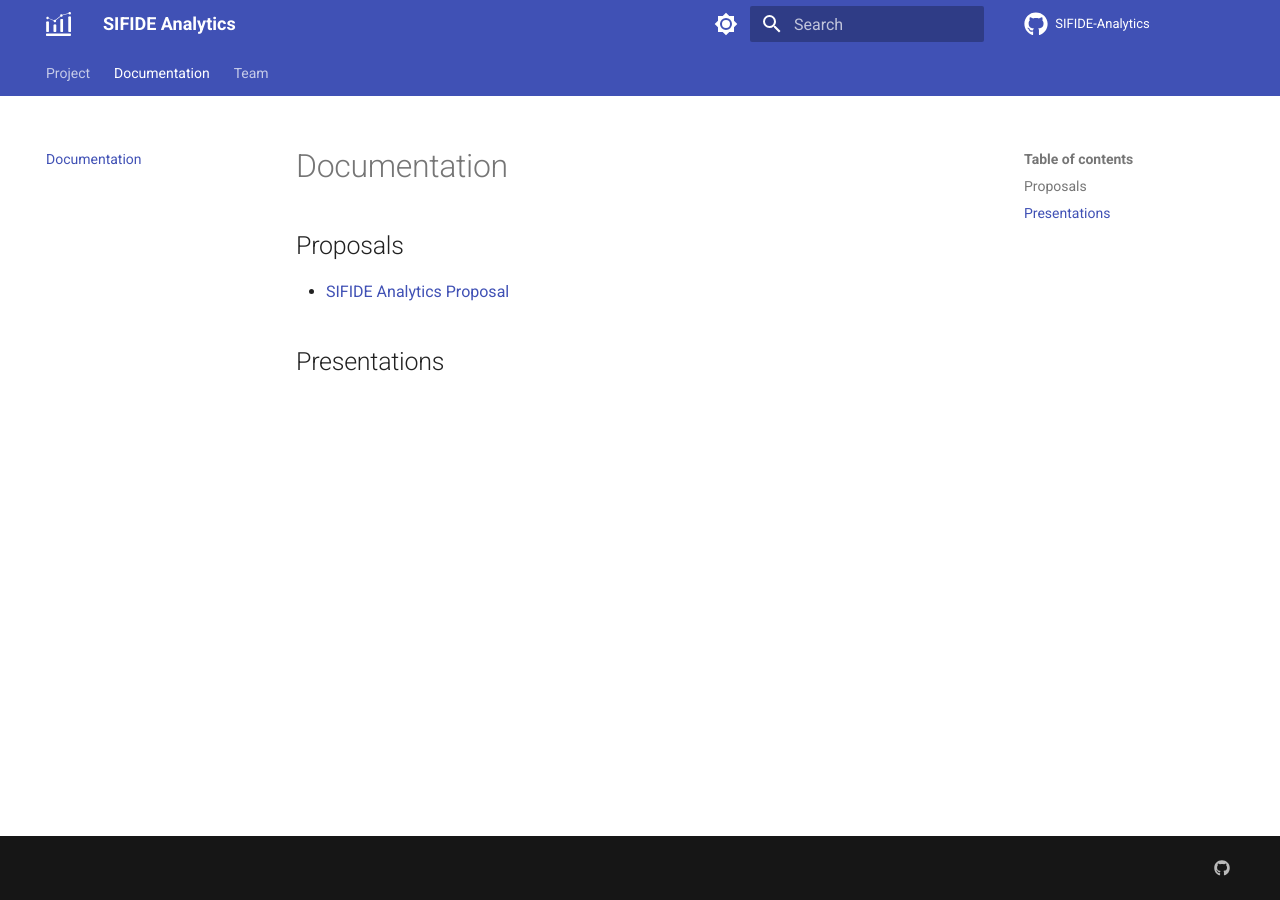
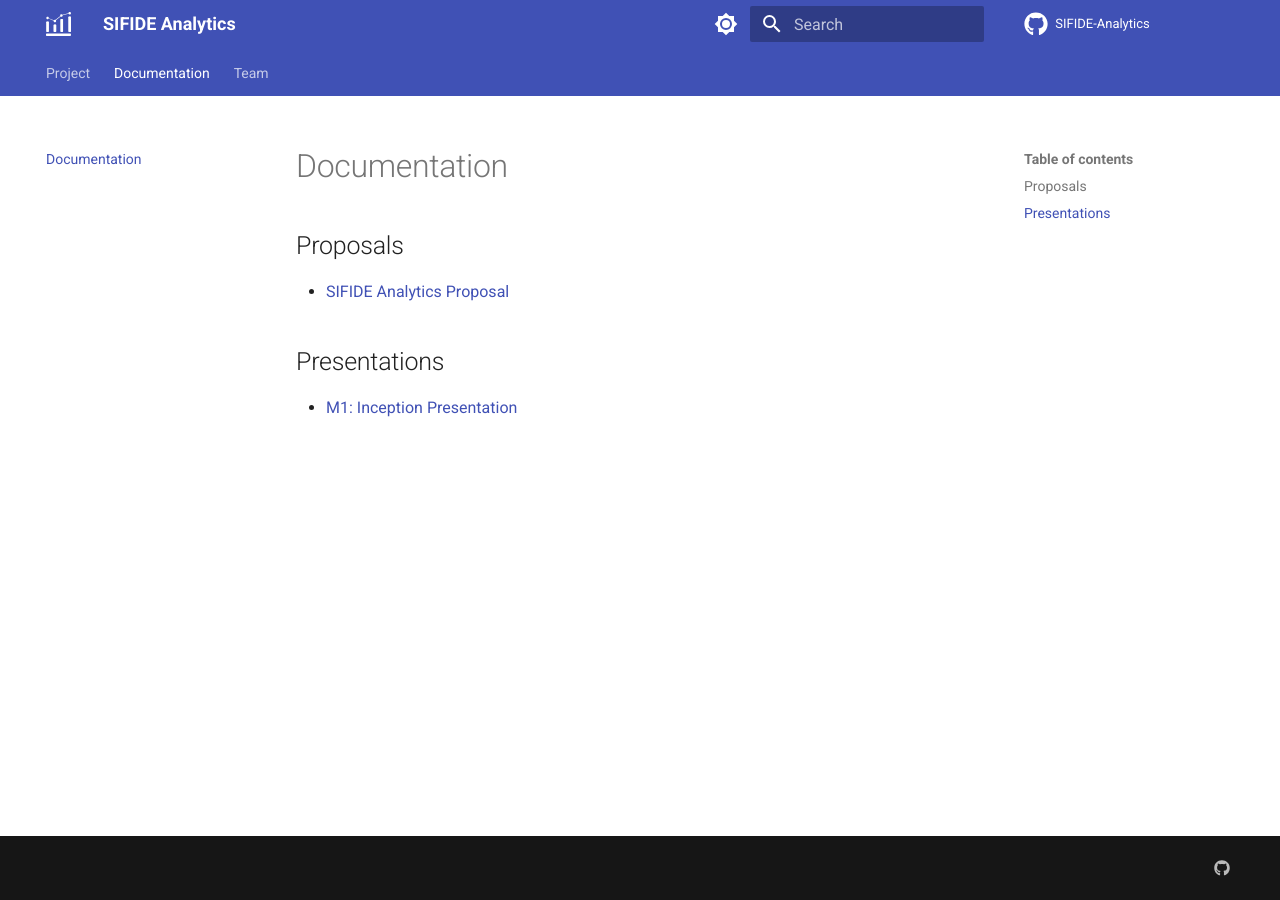
Before and after one commit to SIFIDE-Analytics/Documentation, an MkDocs documentation site: the page built from docs/documentation.md, in a window 1280 px wide. Built offline with MkDocs 1.6.1 and Material for MkDocs 9.7.7, drawn with Linux system fonts in a browser that asks for light colours; comment, search, counter and statistics services are not loaded.

Commit message:
Update documentation.md

```diff
--- a/docs/documentation.md
+++ b/docs/documentation.md
@@ -4,3 +4,4 @@
 - [SIFIDE Analytics Proposal](https://github.com/SIFIDE-Analytics/Website/files/10831533/SIFIDE-Analytics-Proposal.pdf)
 
 ## Presentations
+- [M1: Inception Presentation](https://github.com/SIFIDE-Analytics/Website/files/10852759/M1-Inception-Presentation.pdf)
```
